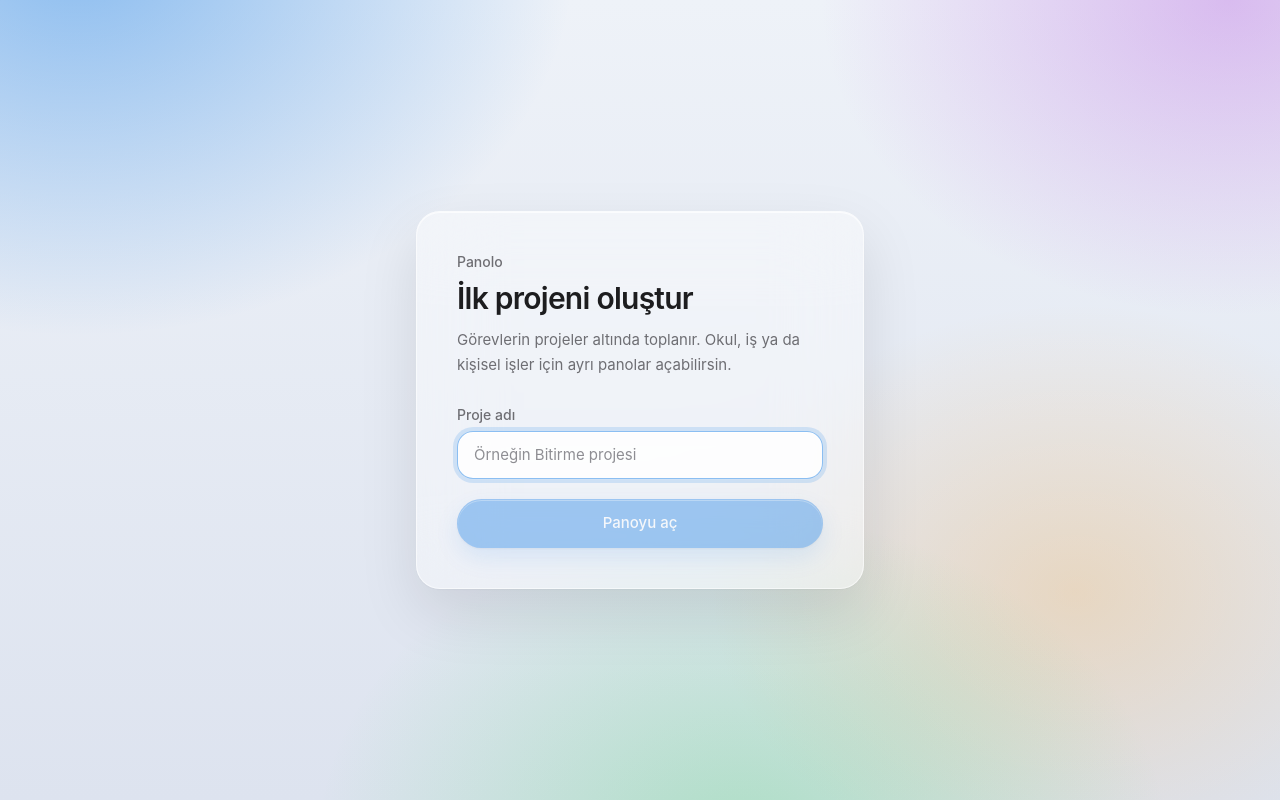
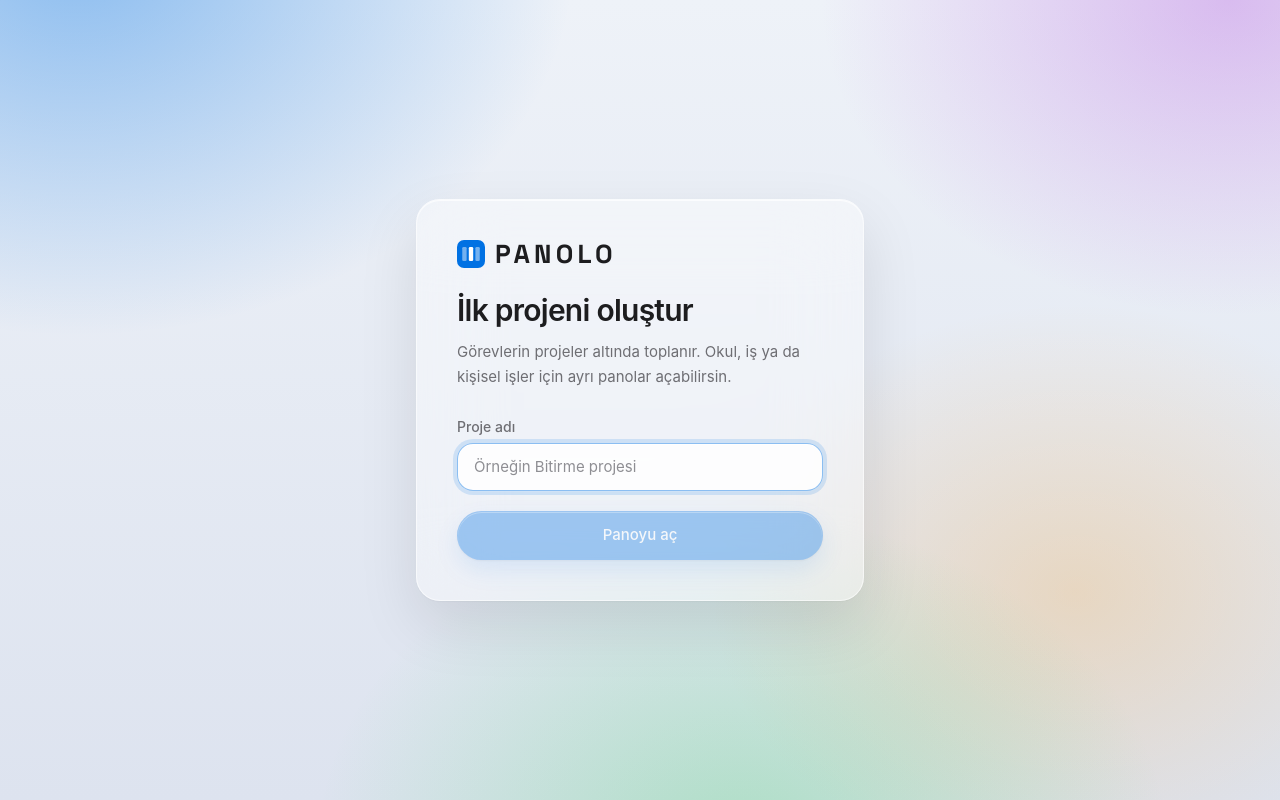
Before and after one commit to emirykl/task-management-frontend, a React (Vite) app: page / in a window 1280 px wide. Built offline with nearby package versions, Linux system fonts and the light colour scheme.

Commit message:
Show the Panolo wordmark at the top of the page

```diff
--- a/index.html
+++ b/index.html
@@ -13,7 +13,7 @@
     <link rel="preconnect" href="https://fonts.googleapis.com" />
     <link rel="preconnect" href="https://fonts.gstatic.com" crossorigin />
     <link
-      href="https://fonts.googleapis.com/css2?family=Inter:wght@400;500;600&display=swap"
+      href="https://fonts.googleapis.com/css2?family=Inter:wght@400;500;600&family=Space+Grotesk:wght@600;700&display=swap"
       rel="stylesheet"
     />
 
--- /dev/null
+++ b/src/components/BrandMark.tsx
@@ -0,0 +1,16 @@
+/** Uygulamanın logosu ve adı. */
+export default function BrandMark() {
+  return (
+    <div className="flex items-center gap-2.5">
+      <svg viewBox="0 0 32 32" className="size-7 shrink-0" aria-hidden="true">
+        <rect width="32" height="32" rx="8" className="fill-accent" />
+        <rect x="6" y="8" width="5" height="16" rx="1.5" fill="#ffffff" opacity="0.45" />
+        <rect x="13.5" y="8" width="5" height="16" rx="1.5" fill="#ffffff" />
+        <rect x="21" y="8" width="5" height="16" rx="1.5" fill="#ffffff" opacity="0.45" />
+      </svg>
+      <span className="font-brand text-2xl leading-none font-bold tracking-[0.16em] uppercase sm:text-[26px]">
+        Panolo
+      </span>
+    </div>
+  )
+}
--- a/src/components/ProjectOnboarding.tsx
+++ b/src/components/ProjectOnboarding.tsx
@@ -1,4 +1,5 @@
 import { useEffect, useRef, useState, type FormEvent } from 'react'
+import BrandMark from './BrandMark'
 
 interface ProjectOnboardingProps {
   onCreate: (name: string) => void
@@ -25,8 +26,8 @@ export default function ProjectOnboarding({ onCreate }: ProjectOnboardingProps)
   return (
     <div className="flex min-h-screen items-center justify-center px-4 py-10">
       <div className="glass-panel w-full max-w-md rounded-panel p-8 sm:p-10">
-        <p className="text-sm font-medium text-muted">Panolo</p>
-        <h1 className="mt-2 text-3xl font-semibold tracking-tight">
+        <BrandMark />
+        <h1 className="mt-6 text-3xl font-semibold tracking-tight">
           İlk projeni oluştur
         </h1>
         <p className="mt-3 text-[15px] leading-relaxed text-muted">
--- a/src/index.css
+++ b/src/index.css
@@ -4,6 +4,9 @@
   --font-sans:
     -apple-system, BlinkMacSystemFont, 'SF Pro Text', 'SF Pro Display', 'Inter',
     ui-sans-serif, system-ui, 'Segoe UI', sans-serif;
+
+  /* Marka yazısı gövde metninden ayrışsın diye ayrı bir aile kullanır. */
+  --font-brand: 'Space Grotesk', 'Inter', ui-sans-serif, system-ui, sans-serif;
 
   --color-ink: #1d1d1f;
   --color-muted: #6e6e73;
```
